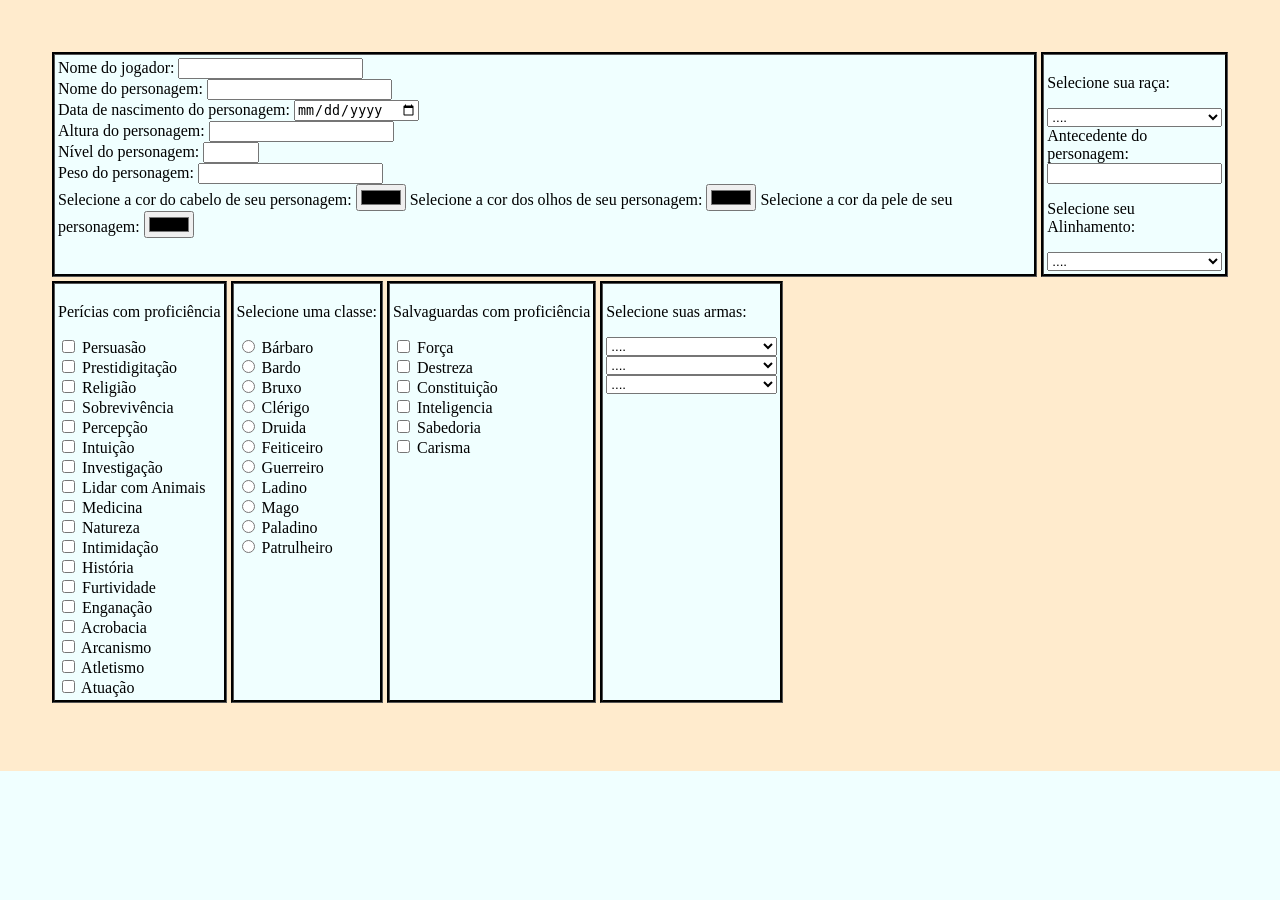
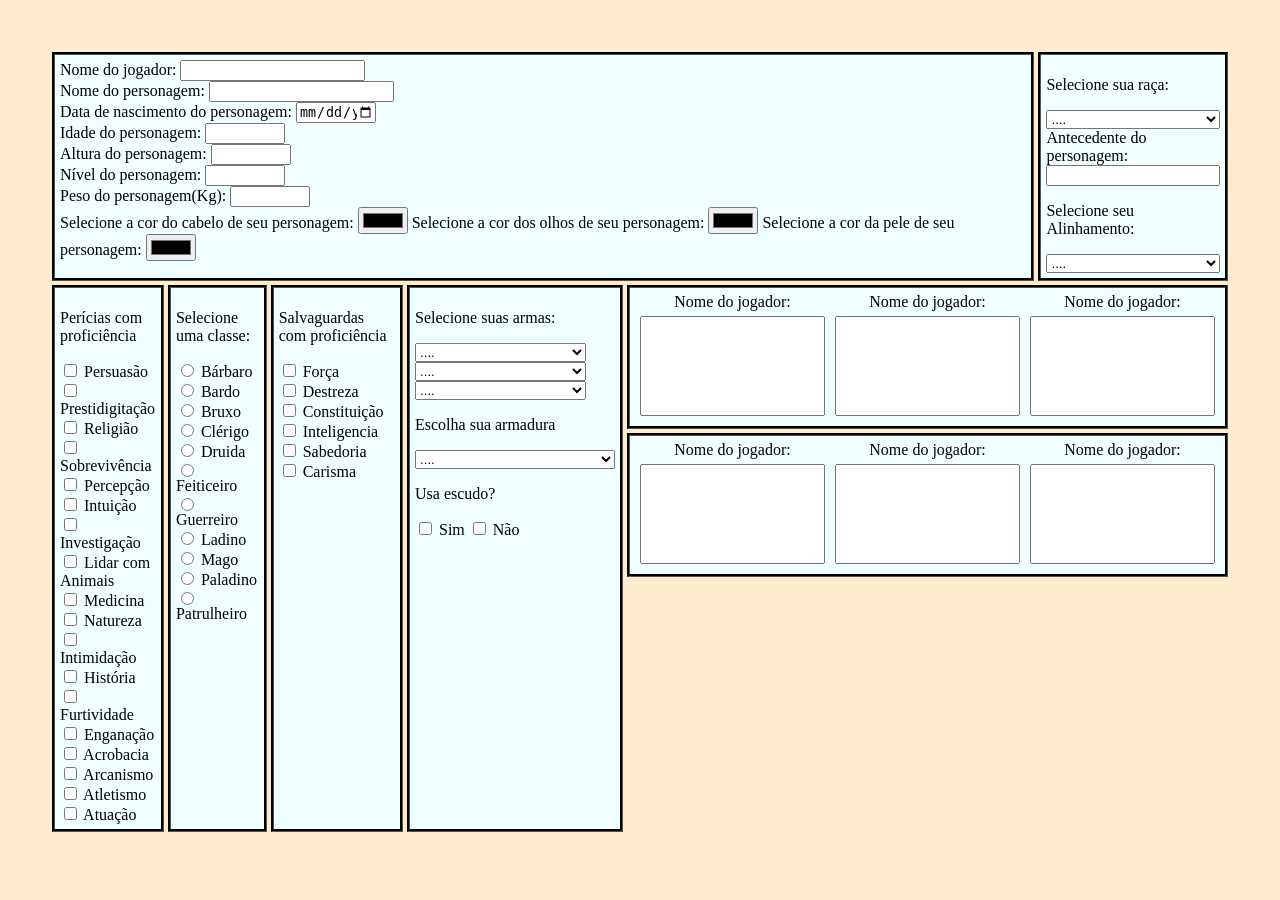
Before and after one commit to pdrlbueno/Projeto-ficha-online, a PHP site: page / in a window 1280 px wide. Shown: the part 100-1000 px from the top of the page. Before the commit the page ends 871 px from the top, so only its background shows below. Run offline with PHP 8.4, Linux system fonts and the light colour scheme.

Commit message:
UPT -  mais forms

```diff
--- a/index.html
+++ b/index.html
@@ -22,17 +22,19 @@
                     <label for="Pname">Nome do personagem:</label>
                     <input type="text" id="Pname" name="Pname"><br>
                     <label for="birthday">Data de nascimento do personagem:</label>
-                    <input type="date" id="birthday" name="birthday"><br>
+                    <input type="date" id="birthday" name="birthday" class="caixa"><br>
+                    <label for="idade">Idade do personagem:</label>
+                    <input type="number" id="idade" name="idade" class="caixa"><br>
                     <label for="altura">Altura do personagem:</label>
-                    <input type="number" id="altura" name="altura"><br>
+                    <input type="number" id="altura" name="altura" class="caixa"><br>
                     <label for="level">Nível do personagem:</label>
-                    <input type="number" id="level" name="level" min="1" max="20"><br>
+                    <input type="number" id="level" name="level" min="1" max="20" class="caixa"><br>
 
 
 
 
-                    <label for="peso">Peso do personagem:</label>
-                    <input type="number" id="peso" name="peso">
+                    <label for="peso">Peso do personagem(Kg):</label>
+                    <input type="number" id="peso" name="peso" min="1" class="caixa">
                     <br>
                     <label for="Cabcolor">Selecione a cor do cabelo de seu personagem:</label>
                     <input type="color" id="Cabcolor" name="Cabcolor">
@@ -271,9 +273,66 @@
                         <option value="besta_pesada">Besta Pesada 1d10</option>
                         <option value="zarabatana">Zarabatana 1d4</option>
                     </select>
+                    <p>Escolha sua armadura</p>
 
+                    <select id="armaduras" name="armaduras">
+                        <option value="nulo">....</option>
+                        <option value="acolchoada">Acolchoada (11 + Des)</option>
+                        <option value="couro">Couro (11 + Des)</option>
+                        <option value="couro_batido">Couro Batido (12 + Des)</option>
+                        <option value="gibao_de_peles">Gibão de Peles (12 + Des)</option>
+                        <option value="camisao_de_malha">Camisão de Malha (13 + Des)</option>
+                        <option value="brunea">Brunea (14 + Des)</option>
+                        <option value="peitoral">Peitoral (14 + Des)</option>
+                        <option value="meia_armadura">Meia-Armadura (15 + Des)</option>
+                        <option value="cota_de_aneis">Cota de anéis (14)</option>
+                        <option value="cota_de_malha">Cota de malha (16)</option>
+                        <option value="cota_de_talas">Cota de talas (17)</option>
+                        <option value="placas">Placas (18)</option>
+
+                    </select>
+
+                    <p>Usa escudo?</p>
+                    <input type="checkbox" id="Força" name="Força" value="Força">
+                    <label for="Força"> Sim</label>
+                    <input type="checkbox" id="Destreza" name="Destreza" value="Destreza">
+                    <label for="Destreza"> Não</label><br>
                 </div>
+                <div class="flex2">
+                    <div class="box">
+                        <div class="flex">
+                            <div class="flex2">
+                                <label for="Jname">Nome do jogador:</label>
+                                <input type="text" id="Jname" name="Jname" class="status">
+                            </div>
+                            <div class="flex2">
+                                <label for="Jname">Nome do jogador:</label>
+                                <input type="text" id="Jname" name="Jname"class="status">
+                            </div>
+                            <div class="flex2">
+                                <label for="Jname">Nome do jogador:</label>
+                                <input type="text" id="Jname" name="Jname"class="status">
+                            </div>
+                        </div>
 
+                    </div>
+                    <div class="box">
+                        <div class="flex">
+                            <div class="flex2">
+                                <label for="Jname">Nome do jogador:</label>
+                                <input type="text" id="Jname" name="Jname"class="status">
+                            </div>
+                            <div class="flex2">
+                                <label for="Jname">Nome do jogador:</label>
+                                <input type="text" id="Jname" name="Jname"class="status">
+                            </div>
+                            <div class="flex2">
+                                <label for="Jname">Nome do jogador:</label>
+                                <input type="text" id="Jname" name="Jname"class="status">
+                            </div>
+                        </div>
+                    </div>
+                </div>
 
             </div>
 
--- a/style.css
+++ b/style.css
@@ -20,7 +20,7 @@ main{
     background-color: azure;
     border-style:groove;
     border-color: black;
-    padding: 3;
+    padding: 5px;
     justify-content: center;
     margin: 2;
 }
@@ -37,3 +37,17 @@ main{
 #ante{
     width: 100%;
 }
+
+.caixa{
+    width: 80px ;
+}
+
+.flex2{
+    text-align: center;
+ display: flex;
+ flex-direction: column;
+}
+.status{
+    height: 100;
+    margin: 5px;
+}
```
